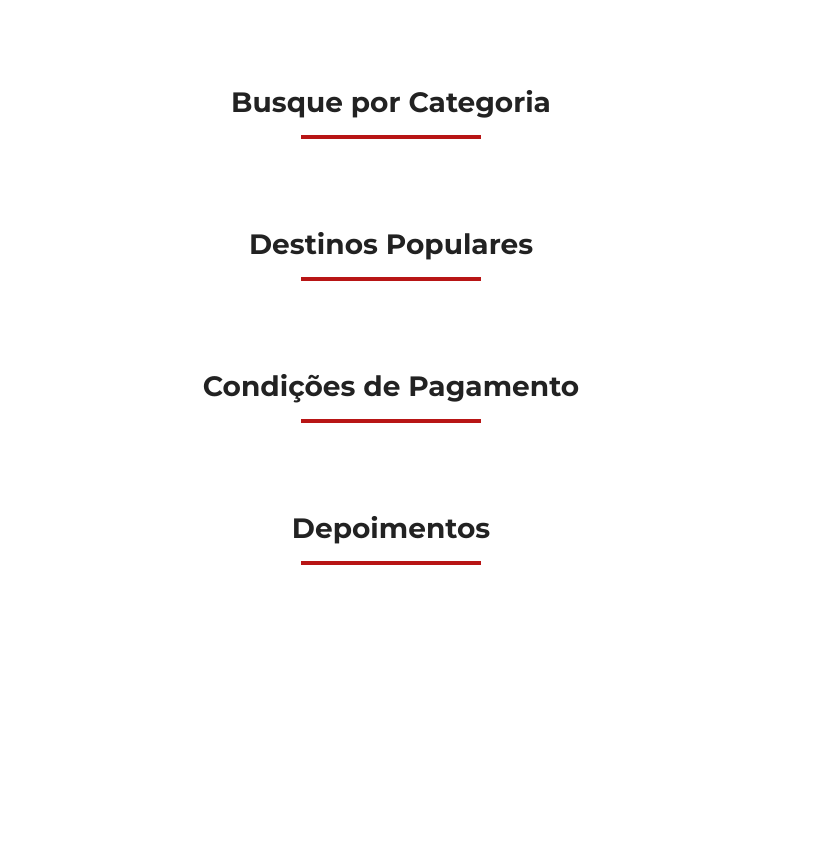
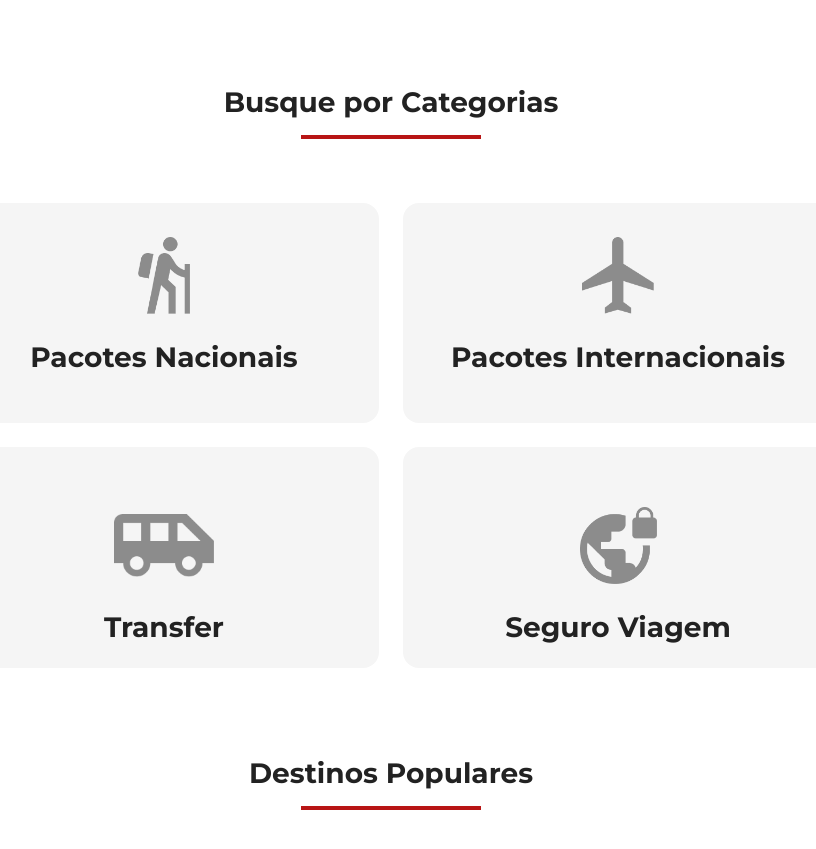
Before and after one commit to FM-Rigo/jornada-viagens, a plain HTML site: page index.html in a window 1280 px wide. Shown: the part 1880-2729 px from the top of the page, without its empty margins (249-1065 px from the left). Before the commit the page ends 2477 px from the top, so only its background shows below. Drawn offline with Linux system fonts and the light colour scheme.

Commit message:
Ajust categories layout, reposiveness and style

```diff
--- /dev/null
+++ b/css/categories.css
@@ -0,0 +1,87 @@
+.categories-cards {
+  display: flex;
+  flex-direction: column;
+  align-items: center;
+  gap: 24px;
+  margin-top: 64px;
+}
+
+.categories-cards .card {
+  background-color: var(--background-secondary-color);
+  text-align: center;
+  border-radius: 16px;
+  padding: 24px;
+  text-decoration: none;
+  color: var(--text-primary-color);
+  box-sizing: border-box;
+  width: 312px;
+  min-height: 220px;
+  justify-content: flex-start;
+}
+
+.categories-cards .card img {
+  width: 100px;
+  height: 77px;
+  object-fit: contain;
+  flex-shrink: 0;
+  margin: 10px 0 20px;
+}
+
+.categories {
+  margin-top: 88px;
+}
+
+.categories-cards h3 {
+  font-size: 28px;
+  font-weight: var(--title-weight);
+  margin: auto 0 0;
+}
+
+.categories-cards .card.single-line {
+  padding-top: 50px;
+}
+
+.categories .section-title {
+  width: 312px;
+  margin: 0 auto;
+}
+
+.categories-cards h2 {
+  font-size: 28px;
+  font-weight: var(--title-weight);
+  margin: 0;
+  text-align: center;
+}
+
+.categories-cards hr {
+  width: 180px;
+  height: 4px;
+  background-color: var(--secondary-color);
+  border: none;
+  margin: 16px auto 32px;
+}
+
+@media screen and (min-width: 768px) {
+  .categories-cards {
+    flex-direction: row;
+    flex-wrap: wrap;
+    justify-content: center;
+    align-items: stretch;
+  }
+  .categories .section-title {
+    width: 400px;
+    margin: 0 auto;
+  }
+}
+
+@media screen and (min-width: 1024px) {
+  .categories-cards .card {
+    width: 430px;
+  }
+}
+
+@media screen and (min-width: 1440px) {
+  .categories-cards .card {
+    width: 280px;
+  }
+}
--- a/css/offers.css
+++ b/css/offers.css
@@ -20,11 +20,6 @@
   margin: 16px auto 32px;
 }
 
-.categories {
-  margin-top: 88px;
-  padding: 0 100px;
-}
-
 .destines {
   margin-top: 88px;
   padding: 0 100px;
@@ -40,7 +35,7 @@
   padding: 0 100px;
 }
 
-.card header {
+.offer-card .card header {
   display: block;
   background-color: transparent;
   position: static;
@@ -48,7 +43,7 @@
   margin-bottom: 24px;
 }
 
-.card {
+.offer-card .card {
   color: var(--text-secondary-color);
   box-sizing: border-box;
   background-color: black;
@@ -59,18 +54,18 @@
   text-align: center;
 }
 
-.card header p {
+.offer-card .card header p {
   font-size: 20px;
   font-weight: var(--text-weight);
 }
 
-.card header h3 {
+.offer-card .card header h3 {
   font-size: 40px;
   font-weight: var(--title-weight);
   margin: 8px 0 0;
 }
 
-.card header span {
+.offer-card .card header span {
   font-size: 32px;
   display: inline-block;
   margin-top: 24px;
@@ -99,22 +94,23 @@
 }
 
 @media screen and (min-width: 1024px) {
-  .card {
+  .offer-card .card {
     width: 420px;
     height: 308px;
     transition: ease-in-out, 0.5s;
   }
-  .card header h3 {
+  .offer-card .card header h3 {
     font-size: 48px;
   }
-  .card header span {
+  .offer-card .card header span {
     font-size: 40px;
   }
 }
 
 @media screen and (min-width: 1440px) {
-  .card {
+  .offer-card .card {
     width: 588px;
+    transition: ease-in-out, 0.5s;
   }
 }
 
@@ -122,5 +118,6 @@
   .offer-card {
     width: 1250px;
     margin: 0 auto;
+    transition: ease-in-out, 0.5s;
   }
 }
--- a/css/style.css
+++ b/css/style.css
@@ -2,3 +2,4 @@
 @import url(header.css);
 @import url(hero.css);
 @import url(offers.css);
+@import url(categories.css);
--- a/index.html
+++ b/index.html
@@ -46,6 +46,7 @@
         </nav>
       </div>
     </header>
+
     <section class="hero">
       <div class="hero-img"></div>
       <h2>
@@ -54,14 +55,14 @@
         aproveite ao máximo cada momento da sua jornada!
       </h2>
     </section>
+
     <section class="offers">
       <div class="section-title">
         <h2>Ofertas da Semana</h2>
         <hr />
       </div>
+
       <div class="offer-card">
-
-
         <article class="card" id="jpnCard">
           <header>
             <p>HOTEL+AÉREO</p>
@@ -76,7 +77,6 @@
             <a href="#" class="button">Ver detalhes</a>
           </footer>
         </article>
-
 
         <article class="card" id="sanAnCard">
           <header>
@@ -93,7 +93,6 @@
           </footer>
         </article>
 
-
         <article class="card" id="paraibaCard">
           <header>
             <p>HOTEL+AÉREO</p>
@@ -109,7 +108,6 @@
           </footer>
         </article>
 
-
         <article class="card" id="manausCard">
           <header>
             <p>HOTEL+AÉREO</p>
@@ -124,14 +122,60 @@
             <a href="#" class="button">Ver detalhes</a>
           </footer>
         </article>
-
-
+      </div>
     </section>
 
     <section class="categories">
       <div class="section-title">
-        <h2>Busque por Categoria</h2>
+        <h2>Busque por Categorias</h2>
+
         <hr />
+      </div>
+
+      <div class="categories-cards">
+        <a
+          class="card"
+          href="#"
+          target="_blank"
+          title="Busque pela categoria Pacotes Nacionais">
+          <img
+            src="img/Categorias1.png"
+            alt="Icone cinza representando uma pessoa fazendo tracking" />
+          <h3>Pacotes Nacionais</h3>
+        </a>
+
+        <a
+          class="card"
+          href="#"
+          target="_blank"
+          title="Busque pela categoria Pacotes Internacionais">
+          <img
+            src="img/Categorias2.png"
+            alt="Icone cinza representando uma aviao" />
+          <h3>Pacotes Internacionais</h3>
+        </a>
+
+        <a
+          class="card single-line transfer"
+          href="#"
+          target="_blank"
+          title="Busque pela categoria Transfer">
+          <img
+            src="img/Categorias3.png"
+            alt="Icone cinza representando o transporte" />
+          <h3>Transfer</h3>
+        </a>
+
+        <a
+          class="card single-line"
+          href="#"
+          target="_blank"
+          title="Busque pela categoria Seguro Viagem">
+          <img
+            src="img/Categorias4.png"
+            alt="Icone cinza representando planeta" />
+          <h3>Seguro Viagem</h3>
+        </a>
       </div>
     </section>
 
```
Also changed, not shown: img/Categorias1.png (added), img/Categorias2.png (added), img/Categorias3.png (added), img/Categorias4.png (added).
